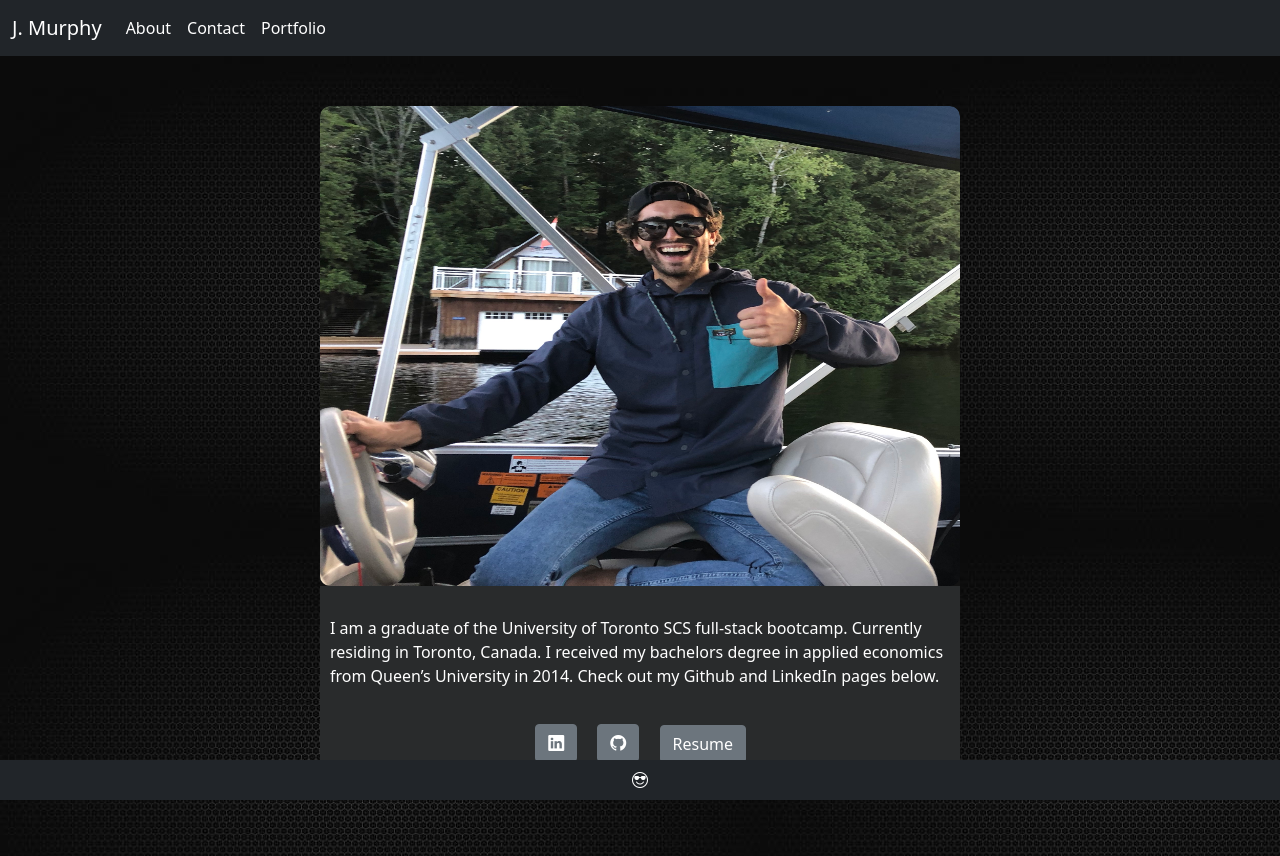
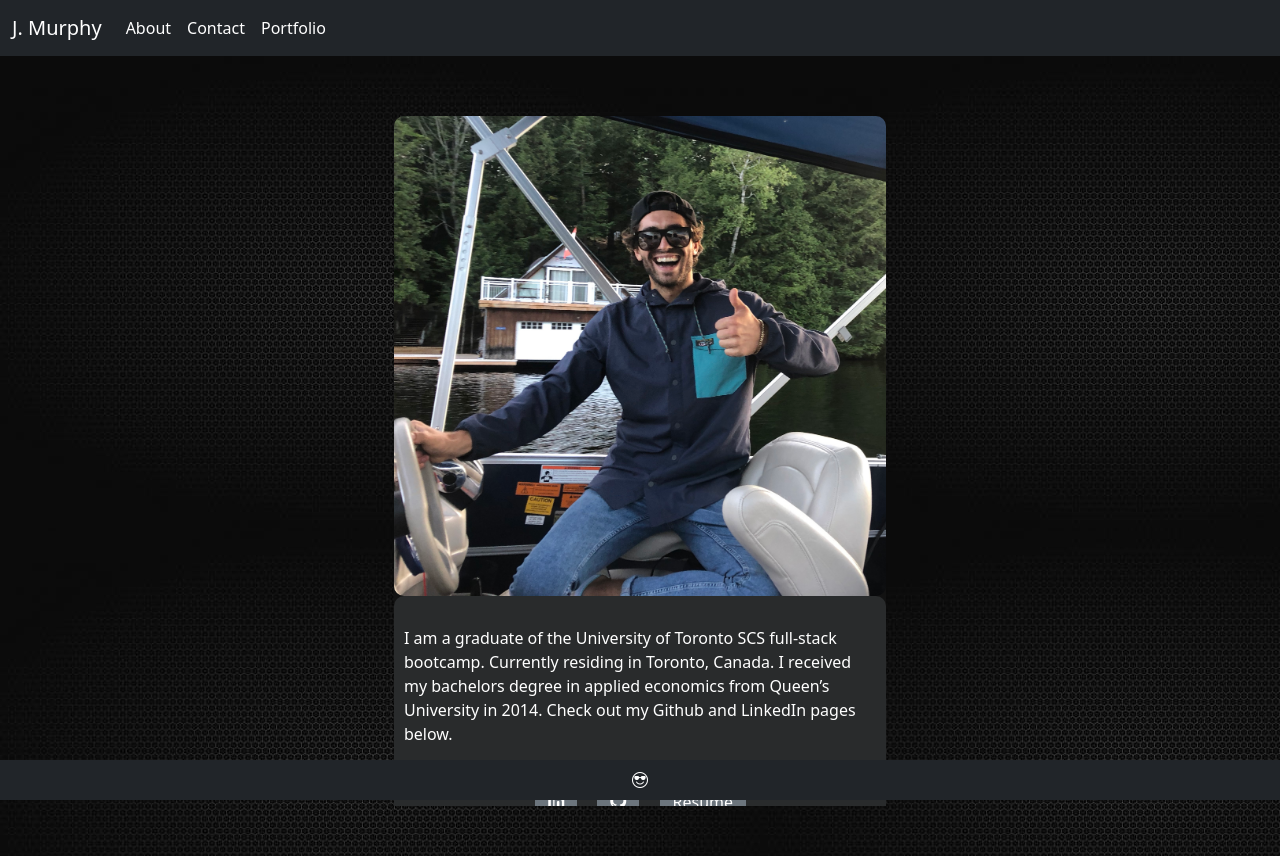
Before and after one commit to jmurphy0/Portfolio2022, a React (Create React App) app: page / in a window 1280 px wide. Built offline with nearby package versions, Linux system fonts and the light colour scheme.

Commit message:
final styling changes to scroll behaviour

```diff
--- a/src/App.css
+++ b/src/App.css
@@ -5,6 +5,7 @@
   width: 100%;
   margin-right: 0px;
   padding-right: 0px;
+  scrollbar-color: black;
 }
 
 .content > .container {
--- a/src/components/AboutCard/style.css
+++ b/src/components/AboutCard/style.css
@@ -3,8 +3,9 @@
   flex-direction: column;
   border: none;
   background-color: #121212;
-  height: fit-content;
-  overflow: hidden;
+  height: auto;
+  scrollbar-color: #121212;
+  border-radius: 10px;
 }
 .mypic {
   border: none;
@@ -15,6 +16,7 @@
 .cardbody {
   padding-top: 20px;
   background: #292b2c;
+  border-radius: 10px;
 }
 
 .cardbody > p {
--- a/src/pages/About/style.css
+++ b/src/pages/About/style.css
@@ -1,12 +1,29 @@
 .about {
-  width: 50vw;
+  /* width: 40vw;
   overflow: scroll;
-  height: fit-content;
+  height: auto;
   margin: 20px;
   margin-top: 50px;
+  border-radius: 10px;
+  overflow-x: hidden; */
+  width: 40vw;
+  height: fit-content;
+  display: flex;
+  flex-direction: column;
+  overflow-y: auto;
+  scrollbar-color: black dark;
+  margin-top: 50px;
+  padding: 10px;
+  margin-bottom: 50px;
   border-radius: 10px;
 }
 .container {
   display: flex;
+  flex-direction: column;
   justify-content: center;
 }
+
+::-webkit-scrollbar {
+  width: 13px;
+  height: 13px;
+}
--- a/src/pages/Contact/style.css
+++ b/src/pages/Contact/style.css
@@ -1,6 +1,6 @@
 .contact {
   justify-content: center;
-  overflow: scroll;
+  overflow: auto;
   background-color: #292b2c;
   padding: 20px;
   align-items: center;
```
